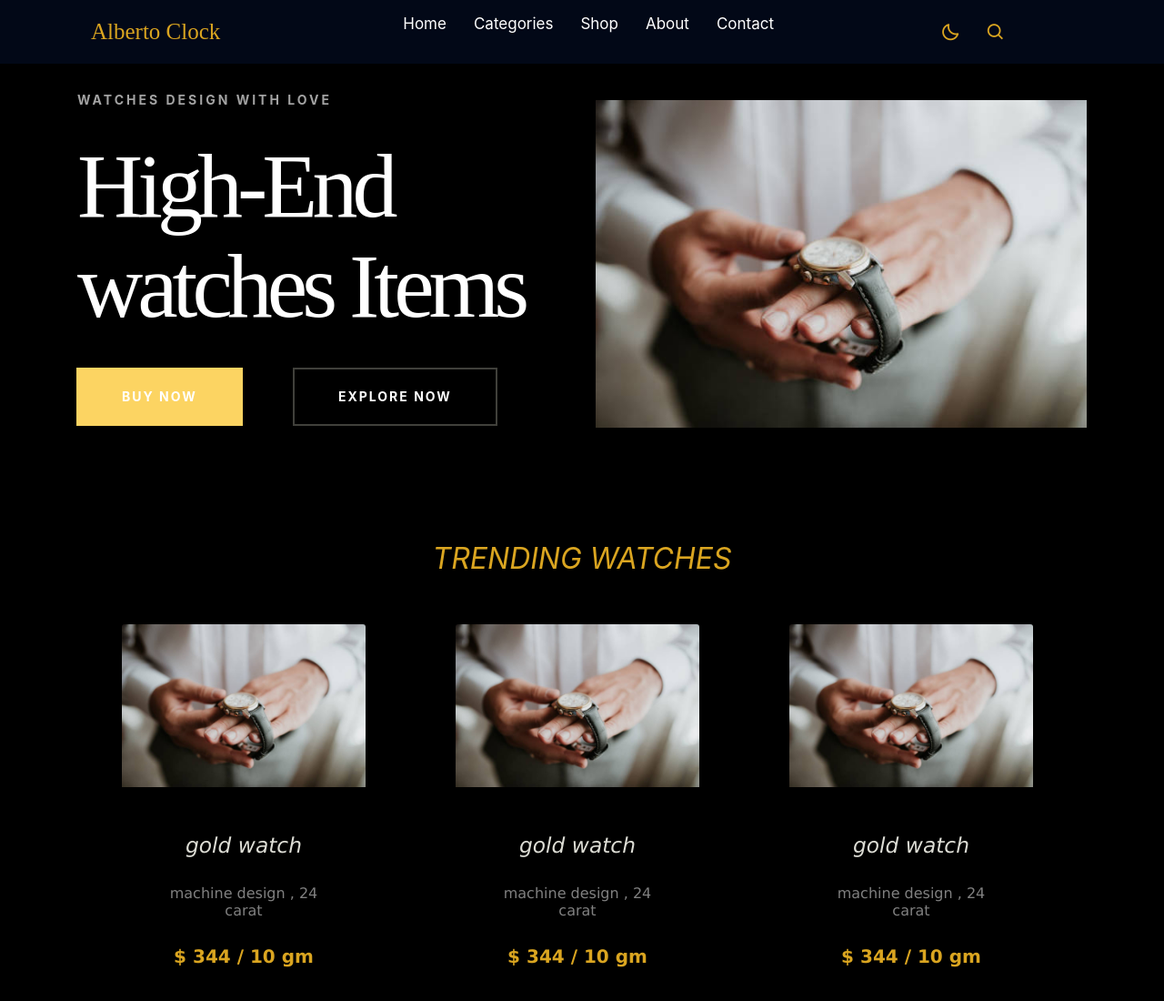
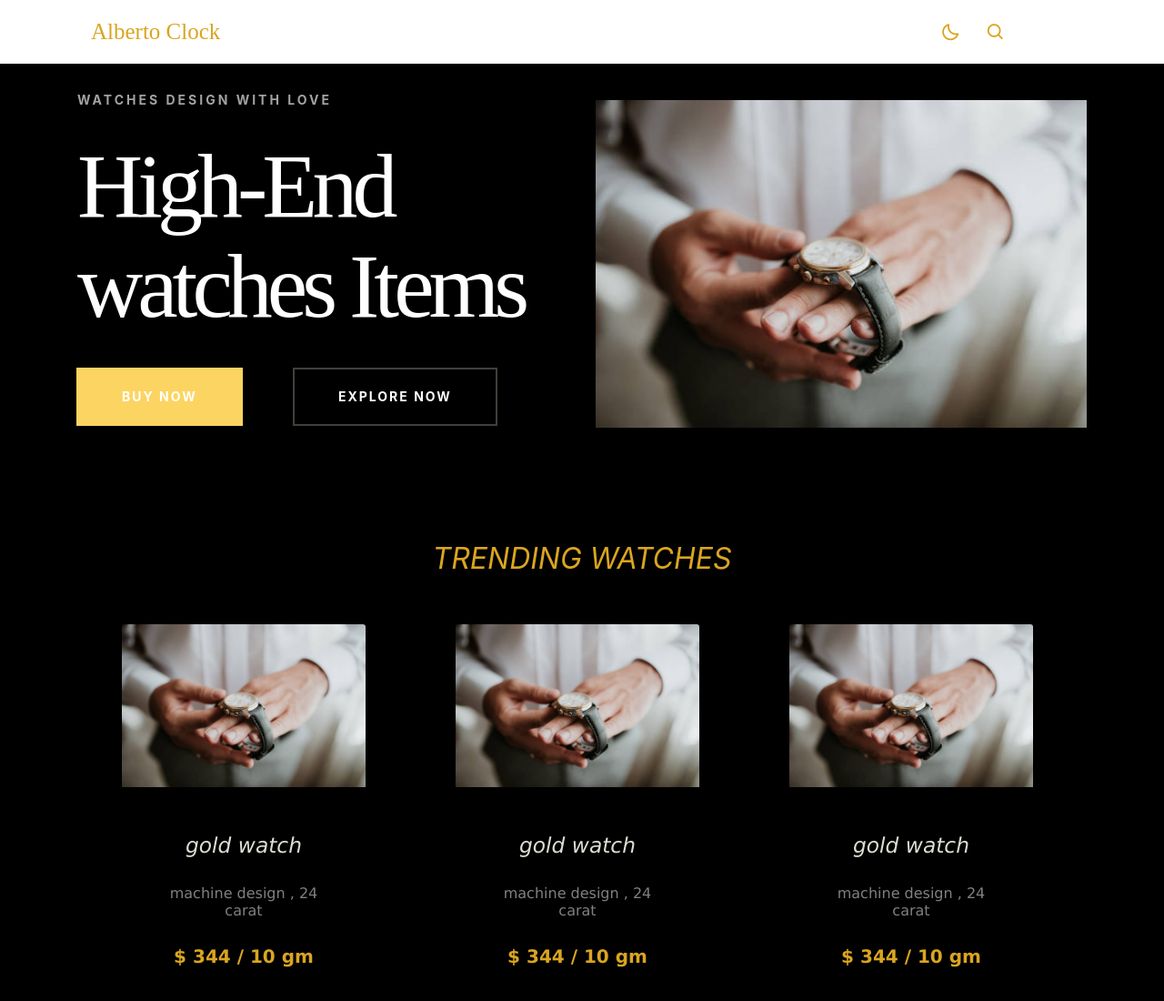
Before and after one commit to Kabeer099/watch-store, a plain HTML site: page index.html in a window 1280 px wide. Shown: the top 1100 px of the page at 91% size. Drawn offline with nearby package versions, Linux system fonts and the light colour scheme.

Commit message:
navbar color updated

```diff
--- a/css/style.css
+++ b/css/style.css
@@ -4,8 +4,8 @@ body {
 }
 :root {
   --body-color: #e4e9f7;
-  --nav-color: #020817;
-  --side-nav: #010718;
+  --nav-color: #fff;
+  --side-nav: #fff;
   --text-color: goldenrod;
   --search-bar: #f2f2f2;
   --search-text: #010718;
```
